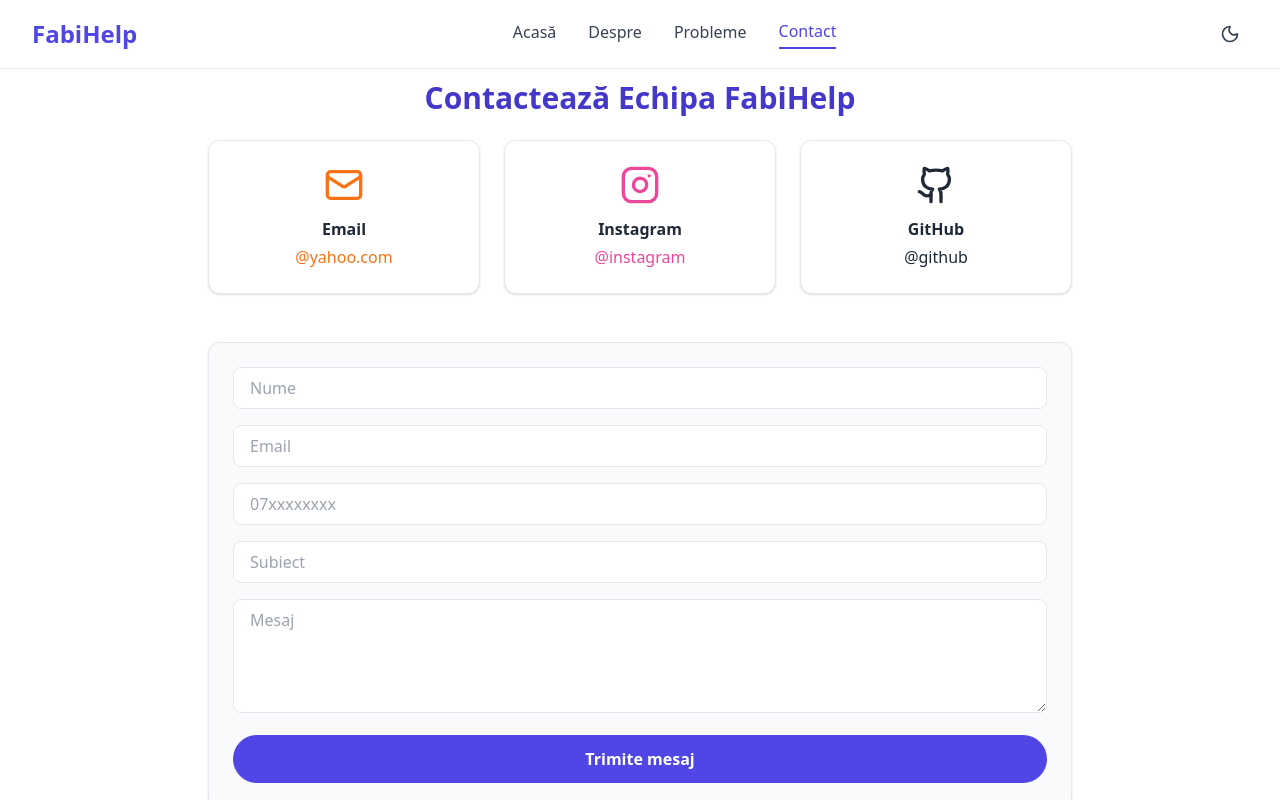
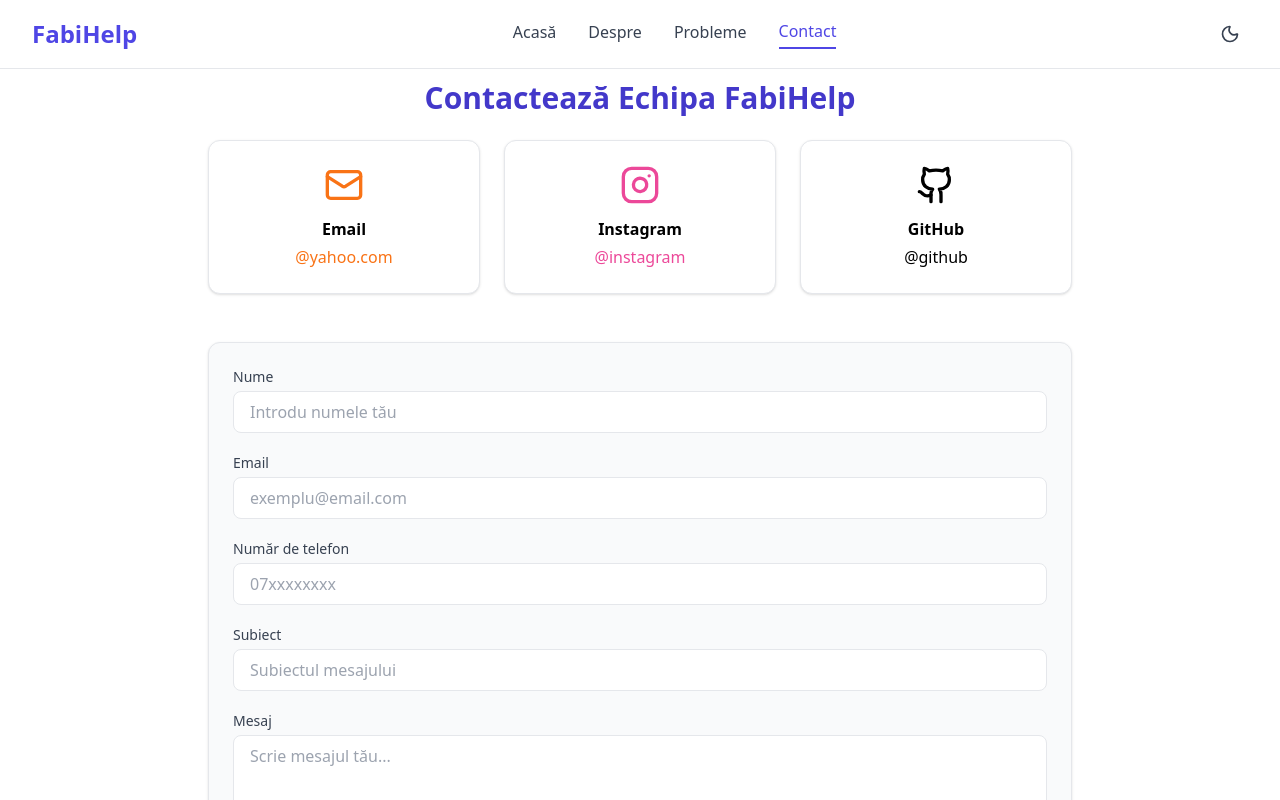
Before and after one commit to Bianuu/fabihelp, a React (Vite) app: page /contact in a window 1280 px wide. Shown: the top 800 px of the page. Built offline with nearby package versions, Linux system fonts and the light colour scheme; the HTML template or start-up script is replaced by a standard one.

Commit message:
updateErrorEmial

```diff
--- a/src/pages/Contact.jsx
+++ b/src/pages/Contact.jsx
@@ -1,6 +1,6 @@
-import {useRef, useState} from "react";
-import {motion} from "framer-motion";
-import {Github, Instagram, Mail} from "lucide-react";
+import { useRef, useState } from "react";
+import { motion } from "framer-motion";
+import { Github, Instagram, Mail } from "lucide-react";
 
 export default function Contact() {
     const [formData, setFormData] = useState({
@@ -14,17 +14,15 @@ export default function Contact() {
     const [submitted, setSubmitted] = useState(false);
     const [loading, setLoading] = useState(false);
 
-    // 🔐 BLOCARE REALĂ ANTI-DUBLU SUBMIT
     const sendingRef = useRef(false);
 
     const handleChange = (e) => {
-        const {name, value} = e.target;
-        setFormData((prev) => ({...prev, [name]: value}));
+        const { name, value } = e.target;
+        setFormData((prev) => ({ ...prev, [name]: value }));
     };
 
     const handleSubmit = async (e) => {
         e.preventDefault();
-
         if (sendingRef.current) return;
 
         sendingRef.current = true;
@@ -33,7 +31,7 @@ export default function Contact() {
         try {
             const res = await fetch("/api/contact", {
                 method: "POST",
-                headers: {"Content-Type": "application/json"},
+                headers: { "Content-Type": "application/json" },
                 body: JSON.stringify(formData),
             });
 
@@ -58,59 +56,47 @@ export default function Contact() {
 
     return (
         <div className="w-full max-w-4xl mx-auto px-4">
+
             {/* Heading */}
             <motion.h1
-                initial={{opacity: 0, y: -20}}
-                animate={{opacity: 1, y: 0}}
-                transition={{duration: 0.5}}
-                className="text-3xl font-extrabold text-indigo-700 dark:text-indigo-300 text-center mb-6"
+                initial={{ opacity: 0, y: -20 }}
+                animate={{ opacity: 1, y: 0 }}
+                transition={{ duration: 0.5 }}
+                className="text-3xl font-extrabold text-indigo-700 text-center mb-6"
             >
                 Contactează Echipa FabiHelp
             </motion.h1>
 
-            {/* Contact details */}
+            {/* Contact cards */}
             <div className="grid sm:grid-cols-3 gap-6 mb-12">
-                <div
-                    className="p-6 rounded-xl bg-white dark:bg-gray-800 border border-gray-200 dark:border-gray-700 text-center shadow">
-                    <Mail className="w-10 h-10 text-orange-500 mx-auto mb-3"/>
-                    <h3 className="font-semibold text-gray-800 dark:text-gray-200 mb-1">
-                        Email
-                    </h3>
-                    <a
-                        href="mailto:fabian_fcucj1103@yahoo.com"
-                        className="text-orange-500 hover:underline"
-                    >
+                <div className="p-6 rounded-xl bg-white border text-center shadow">
+                    <Mail className="w-10 h-10 text-orange-500 mx-auto mb-3" />
+                    <h3 className="font-semibold mb-1">Email</h3>
+                    <a href="mailto:fabian_fcucj1103@yahoo.com" className="text-orange-500">
                         @yahoo.com
                     </a>
                 </div>
 
-                <div
-                    className="p-6 rounded-xl bg-white dark:bg-gray-800 border border-gray-200 dark:border-gray-700 text-center shadow">
-                    <Instagram className="w-10 h-10 text-pink-500 mx-auto mb-3"/>
-                    <h3 className="font-semibold text-gray-800 dark:text-gray-200 mb-1">
-                        Instagram
-                    </h3>
+                <div className="p-6 rounded-xl bg-white border text-center shadow">
+                    <Instagram className="w-10 h-10 text-pink-500 mx-auto mb-3" />
+                    <h3 className="font-semibold mb-1">Instagram</h3>
                     <a
                         href="https://www.instagram.com/fabi.cioban/"
                         target="_blank"
                         rel="noopener noreferrer"
-                        className="text-pink-500 hover:underline"
+                        className="text-pink-500"
                     >
                         @instagram
                     </a>
                 </div>
 
-                <div
-                    className="p-6 rounded-xl bg-white dark:bg-gray-800 border border-gray-200 dark:border-gray-700 text-center shadow">
-                    <Github className="w-10 h-10 text-gray-800 dark:text-gray-200 mx-auto mb-3"/>
-                    <h3 className="font-semibold text-gray-800 dark:text-gray-200 mb-1">
-                        GitHub
-                    </h3>
+                <div className="p-6 rounded-xl bg-white border text-center shadow">
+                    <Github className="w-10 h-10 mx-auto mb-3" />
+                    <h3 className="font-semibold mb-1">GitHub</h3>
                     <a
                         href="https://github.com/Bianuu/Bianuu"
                         target="_blank"
                         rel="noopener noreferrer"
-                        className="text-gray-800 dark:text-gray-200 hover:underline"
                     >
                         @github
                     </a>
@@ -118,78 +104,106 @@ export default function Contact() {
             </div>
 
             {/* Form */}
-            <div
-                className="bg-gray-50 dark:bg-gray-900 border border-gray-200 dark:border-gray-700 rounded-xl p-6 mb-10 shadow">
+            <div className="bg-gray-50 border rounded-xl p-6 mb-10 shadow">
                 {submitted ? (
                     <div className="text-center py-10">
-                        <h2 className="text-2xl font-bold text-green-600 dark:text-green-400 mb-2">
+                        <h2 className="text-2xl font-bold text-green-600 mb-2">
                             Mulțumim!
                         </h2>
-                        <p className="text-gray-700 dark:text-gray-300">
-                            Mesajul tău a fost trimis cu succes. Vom reveni în curând.
-                        </p>
+                        <p>Mesajul tău a fost trimis cu succes.</p>
                         <button
                             onClick={() => setSubmitted(false)}
-                            className="mt-6 inline-block bg-indigo-600 text-white font-semibold px-6 py-3 rounded-full shadow hover:bg-indigo-700"
+                            className="mt-6 bg-indigo-600 text-white px-6 py-3 rounded-full"
                         >
                             Trimite alt mesaj
                         </button>
                     </div>
                 ) : (
-                    <form onSubmit={handleSubmit} className="space-y-4">
+                    <form onSubmit={handleSubmit} className="space-y-5">
+
+                        {/* Nume */}
+                        <div className="flex flex-col gap-1">
+                            <label className="text-sm font-medium text-gray-700">
+                                Nume
+                            </label>
                             <input
                                 name="nume"
-                            placeholder="Nume"
                                 required
                                 value={formData.nume}
                                 onChange={handleChange}
-                            className="w-full px-4 py-2 rounded-lg border"
+                                placeholder="Introdu numele tău"
+                                className="w-full px-4 py-2 rounded-lg border focus:ring-2 focus:ring-indigo-500 outline-none"
                             />
+                        </div>
 
+                        {/* Email */}
+                        <div className="flex flex-col gap-1">
+                            <label className="text-sm font-medium text-gray-700">
+                                Email
+                            </label>
                             <input
                                 name="email"
                                 type="email"
-                            placeholder="Email"
                                 required
                                 value={formData.email}
                                 onChange={handleChange}
-                            className="w-full px-4 py-2 rounded-lg border"
+                                placeholder="exemplu@email.com"
+                                className="w-full px-4 py-2 rounded-lg border focus:ring-2 focus:ring-indigo-500 outline-none"
                             />
+                        </div>
 
+                        {/* Telefon */}
+                        <div className="flex flex-col gap-1">
+                            <label className="text-sm font-medium text-gray-700">
+                                Număr de telefon
+                            </label>
                             <input
                                 name="telefon"
                                 type="tel"
-                            placeholder="07xxxxxxxx"
                                 pattern="[0-9]{10}"
                                 required
                                 value={formData.telefon}
                                 onChange={handleChange}
-                            className="w-full px-4 py-2 rounded-lg border"
+                                placeholder="07xxxxxxxx"
+                                className="w-full px-4 py-2 rounded-lg border focus:ring-2 focus:ring-indigo-500 outline-none"
                             />
+                        </div>
 
+                        {/* Subiect */}
+                        <div className="flex flex-col gap-1">
+                            <label className="text-sm font-medium text-gray-700">
+                                Subiect
+                            </label>
                             <input
                                 name="subiect"
-                            placeholder="Subiect"
                                 required
                                 value={formData.subiect}
                                 onChange={handleChange}
-                            className="w-full px-4 py-2 rounded-lg border"
+                                placeholder="Subiectul mesajului"
+                                className="w-full px-4 py-2 rounded-lg border focus:ring-2 focus:ring-indigo-500 outline-none"
                             />
+                        </div>
 
+                        {/* Mesaj */}
+                        <div className="flex flex-col gap-1">
+                            <label className="text-sm font-medium text-gray-700">
+                                Mesaj
+                            </label>
                             <textarea
                                 name="mesaj"
                                 rows="4"
-                            placeholder="Mesaj"
                                 required
                                 value={formData.mesaj}
                                 onChange={handleChange}
-                            className="w-full px-4 py-2 rounded-lg border"
+                                placeholder="Scrie mesajul tău..."
+                                className="w-full px-4 py-2 rounded-lg border resize-none focus:ring-2 focus:ring-indigo-500 outline-none"
                             />
+                        </div>
 
                         <button
                             type="submit"
                             disabled={loading}
-                            className={`w-full text-white font-semibold px-6 py-3 rounded-full transition ${
+                            className={`w-full text-white font-semibold px-6 py-3 rounded-full ${
                                 loading
                                     ? "bg-gray-400 cursor-not-allowed"
                                     : "bg-indigo-600 hover:bg-indigo-700"
@@ -197,6 +211,7 @@ export default function Contact() {
                         >
                             {loading ? "Se trimite..." : "Trimite mesaj"}
                         </button>
+
                     </form>
                 )}
             </div>
```
Also changed, not shown: src/pages/Despre.jsx (line endings or trailing spaces). Lines whose indentation alone changed are shown as unchanged.
